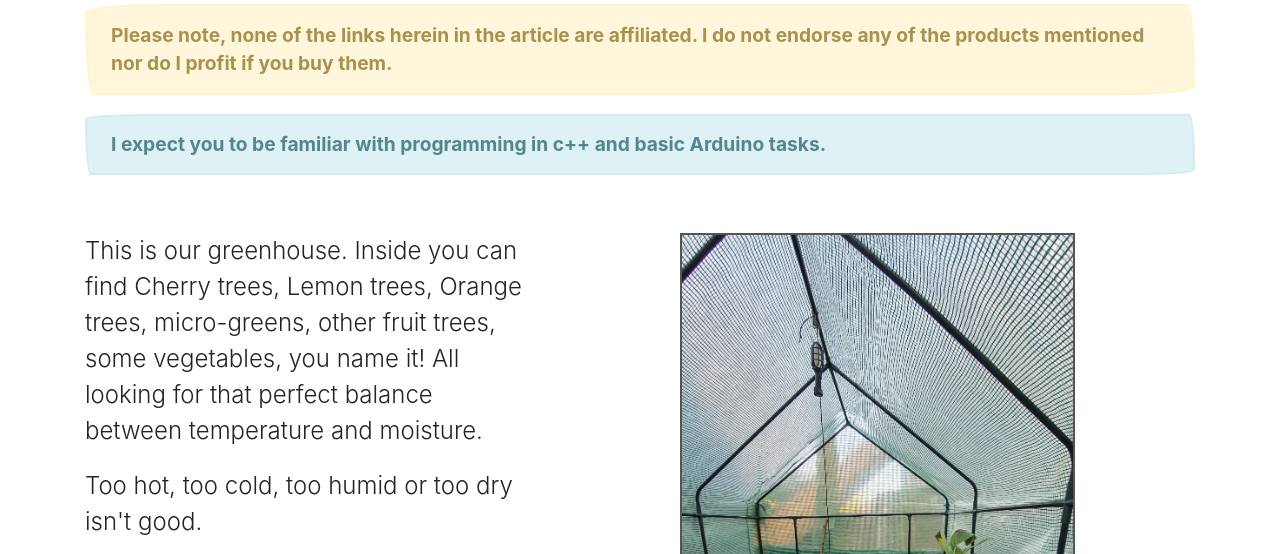
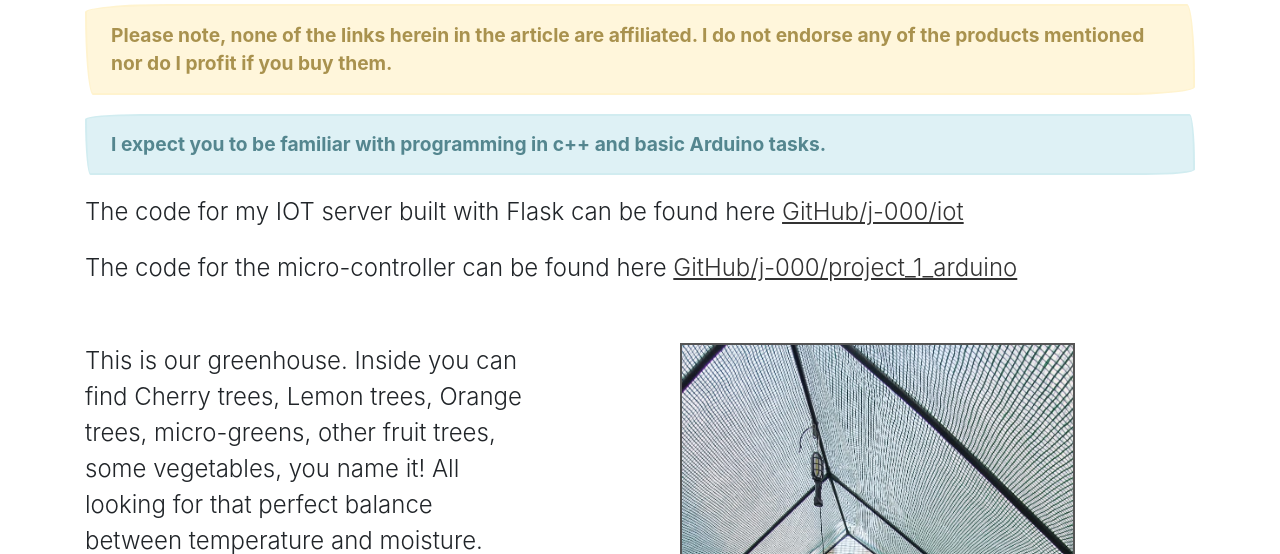
Before and after one commit to j-000/iot, a Flask app: page /projects in a window 1280 px wide. Shown: the part 259-813 px from the top of the page. Run offline with Flask 2, Linux system fonts and the light colour scheme; parts of the project's set-up code (start-up, migrations or seed data) failed here and were passed over; some libraries are stand-ins or nearby versions; some web fonts are replaced.

Commit message:
IOT for the win

```diff
--- a/templates/projects.html
+++ b/templates/projects.html
@@ -7,6 +7,10 @@
 <h1 class="mt-5 text-success">Greenhouse Temperature and Humidity Online Dashboard</h1>
 <div class="alert alert-warning" style="opacity:0.7">Please note, none of the links herein in the article are affiliated. I do not endorse any of the products mentioned nor do I profit if you buy them.</div>
 <div class="alert alert-info mt-3" style="opacity:0.7">I expect you to be familiar with programming in c++ and basic Arduino tasks.</div>
+
+<p class="lead">The code for my IOT server built with Flask can be found here <a href="https://github.com/j-000/iot" target="_blank">GitHub/j-000/iot</a></p>
+<p class="lead">The code for the micro-controller can be found here <a href="https://github.com/j-000/project_1_arduino/blob/main/src/main.cpp" target="_blank">GitHub/j-000/project_1_arduino</a></p>
+
 <div class="row mt-5">
   <div class="col-lg-5">
     <p class="lead">This is our greenhouse. Inside you can find Cherry trees, Lemon trees, Orange trees, micro-greens, other fruit trees, some vegetables, you name it! All looking for that perfect balance
```
